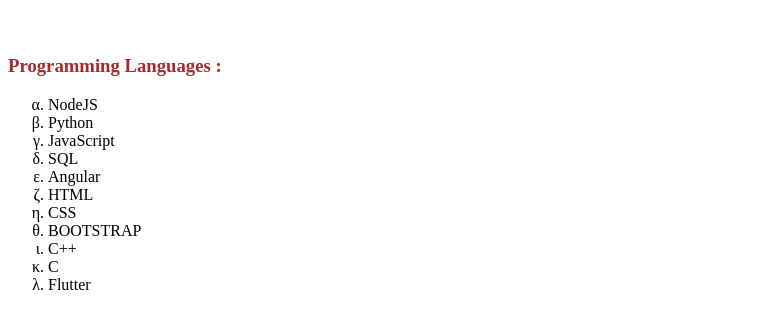
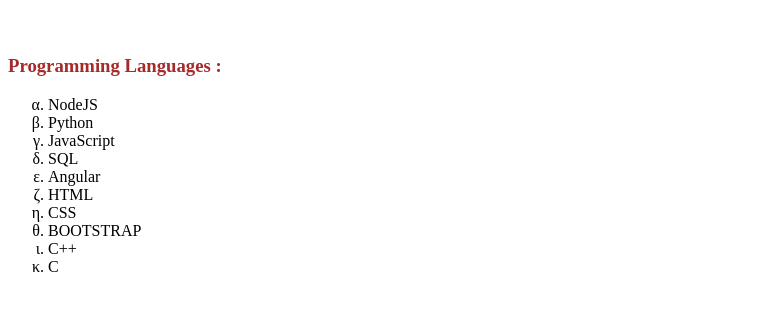
Before and after one commit to aradhana4102000/demo, a plain HTML site: page index.html in a window 1280 px wide. Shown: the part 48-376 px from the top of the page, without its empty margins (0-776 px from the left). Drawn offline with Linux system fonts and the light colour scheme.

```diff
--- a/index.html
+++ b/index.html
@@ -12,5 +12,4 @@
     <li>BOOTSTRAP</li>
     <li>C++</li>
     <li>C</li>
-    <li>Flutter</li>
 </ol>
```
